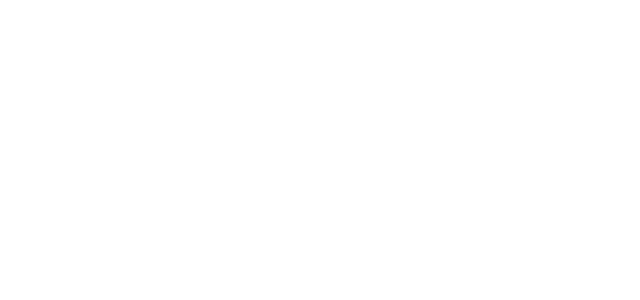
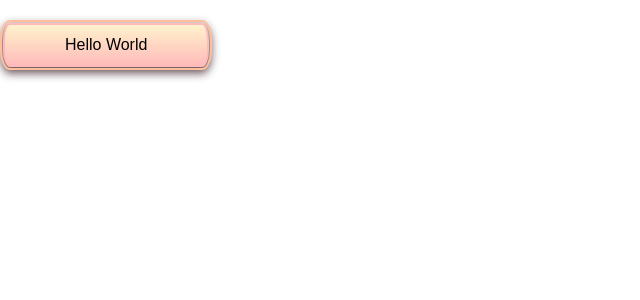
Before and after one commit to x7lex/guardia, a Next.js app in the folder website/scanly/: page / in a window 1280 px wide. Shown: the top 300 px of the page, without its empty margins (0-640 px from the left). Built offline with nearby package versions, Linux system fonts and the light colour scheme.

Commit message:
feat: button component

```diff
--- a/website/scanly/app/page.tsx
+++ b/website/scanly/app/page.tsx
@@ -1,10 +1,11 @@
 import Image from "next/image";
 import Button from "@/components/button"
+
 
 export default function Home() {
   return (
     <div className="min-h-screen w-screen">
-      <Button></Button>
+      <Button className='mt-5'>Hello World</Button>
     </div>
   );
 }
--- a/website/scanly/components/button.tsx
+++ b/website/scanly/components/button.tsx
@@ -1,13 +1,19 @@
 import React from "react"
 
 interface props {
-    children: React.ReactNode
+    children?: React.ReactNode,
+    className?: string,
+    onClick?: () => any
 }
 
-export default function Button({ children }: props) {
+export default function Button({ children, className, onClick }: props) {
+
     return (
-        <button>
+        <div className={'inline-block p-[1px] rounded-[3px] rounded-bl-[10px_20px] rounded-tl-[10px_20px] rounded-br-[10px_20px] rounded-tr-[10px_20px] border border-[#ffbf9b] border-2 drop-shadow-[0px_4px_4px_#634c53] ' + className}>
+            <button onClick={onClick} className={'py-2 px-15 border border-[#FFBBBA] border-2 rounded-[3px] rounded-bl-[7px_17px] rounded-tl-[7px_17px] rounded-br-[7px_17px] rounded-tr-[7px_17px] bg-linear-to-t from-[#FFBBBA] to-[#FFF2CC]'}>
+                {children}
+            </button>
+        </div>
 
-        </button>
     )
 }
```
